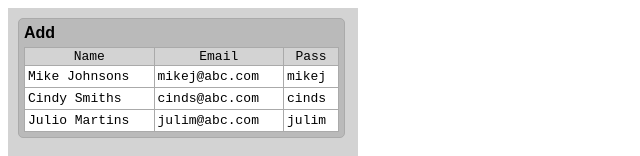
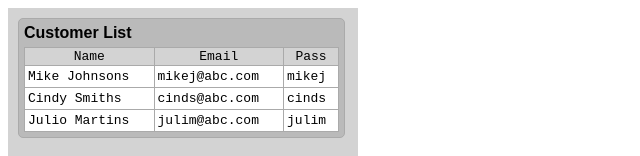
Before and after one commit to Lyndsay-Liberty/lyndsay-cust-app, a React (Create React App) app: page / in a window 1280 px wide. Shown: the top 156 px of the page, without its empty margins (0-640 px from the left). Built offline with nearby package versions, Linux system fonts and the light colour scheme.

Commit message:
commit required tasks

```diff
--- a/src/App.js
+++ b/src/App.js
@@ -48,13 +48,20 @@ export function App(params) {
   };
 
   let onSaveClick = function () {
+    if (mode === 'Add') {
+post(formObject);
+}
+if (mode === 'Update') {
+put(formObject.id, formObject);
+}
+setFormObject(blankCustomer);
     log("in onSaveClick()");
   };
 
   return (
     <div>
       <div className="boxed">
-        <h4>{mode}</h4>
+        <h4>Customer List</h4>
         <table id="customer-list">
           <thead>
             <tr>
```
